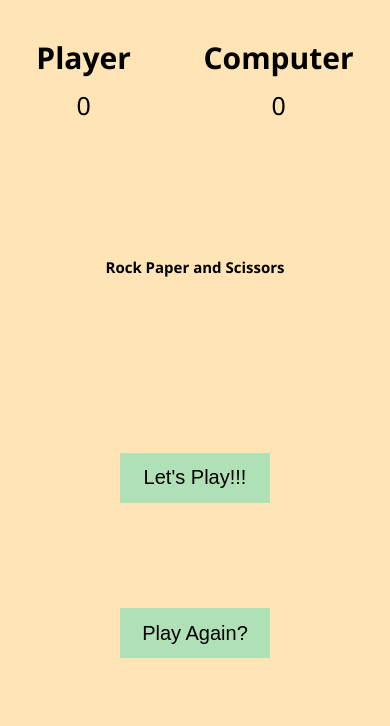
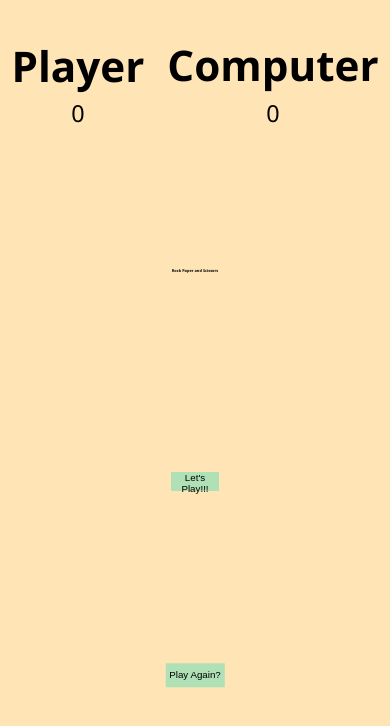
Before and after one commit to phamduylong/rockpaperscissors, a plain HTML site: page index.html in a window 390 px wide. Shown: the top 726 px of the page. Drawn offline with Linux system fonts and the light colour scheme.

Commit message:
made page responsive & add mobile support

```diff
--- a/style.css
+++ b/style.css
@@ -16,12 +16,12 @@ section {
     align-items: center;
 }
 .score h2 {
-    font-size: 30px;
+    font-size: 5vh;
 }
 .score p {
     text-align: center;
-    padding: 10px;
-    font-size: 25px;
+    padding: 2%;
+    font-size: 2vw;
 }
 .intro {
     color: black;
@@ -32,15 +32,15 @@ section {
     justify-content: space-around;
 }
 .intro h1 {
-    font-size: 15px;
+    font-size: 1vw;
 }
 .intro button,.match button {
-    width: 150px;
-    height: 50px;
+    width: 9vw;
+    height: 3vw;
     background: none;
     border: none;
     background-color: #b0e0b6;
-    font-size: 20px;
+    font-size: 1.5vw;
     cursor: pointer;
 }
 .match {
@@ -52,7 +52,7 @@ section {
 .winner {
     color:black;
     text-align: center;
-    font-size: 15px;
+    font-size: 2vw;
 }
 .hands, .options {
     display: flex;
@@ -62,6 +62,12 @@ section {
 .player-hand {
     transform: rotateY(180deg);
 }
+
+.player-hand, .computer-hand {
+    max-height: 100%;
+    max-width: 100%;
+}
+
 div.fadeOut {
     opacity: 0;
     pointer-events: none;
@@ -76,25 +82,25 @@ div.fadeIn {
         transform: rotateY(180deg) translateY(0px)
     }
     15% {
-        transform: rotateY(180deg) translateY(-50px);
+        transform: rotateY(180deg) translateY(-20%);
     }
     25% {
         transform: rotateY(180deg) translateY(0px)
     }
     35% {
-        transform: rotateY(180deg) translateY(-50px);
+        transform: rotateY(180deg) translateY(-20%);
     }
     50% {
         transform: rotateY(180deg) translateY(0px)
     }
     65% {
-        transform: rotateY(180deg) translateY(-50px);
+        transform: rotateY(180deg) translateY(-20%);
     }
     75% {
         transform: rotateY(180deg) translateY(0px)
     }
     85% {
-        transform: rotateY(180deg) translateY(-50px);
+        transform: rotateY(180deg) translateY(-20%);
     }
     100% {
         transform: rotateY(180deg) translateY(0px)
@@ -105,25 +111,25 @@ div.fadeIn {
         transform: translateY(0px);
     }
     15% {
-        transform: translateY(-50px);
+        transform: translateY(-20%);
     }
     25% {
         transform: translateY(0px);
     }
     35% {
-        transform: translateY(-50px);
+        transform: translateY(-20%);
     }
     50% {
         transform: translateY(0px);
     }
     65% {
-        transform: translateY(-50px);
+        transform: translateY(-20%);
     }
     75% {
         transform: translateY(0px);
     }
     85% {
-        transform: translateY(-50px);
+        transform: translateY(-20%);
     }
     100% {
         transform: translateY(0px);
@@ -132,14 +138,54 @@ div.fadeIn {
 #replay {
     margin: 0;
     position: absolute;
-    top: 75%;
+    top: 80%;
     left: 50%;
     -ms-transform: translate(-50%, -50%);
     transform: translate(-50%, -50%);
-    width: 150px;
-    height: 50px;
+    width: 9vw;
+    height: 3vw;
     background-color: #b0e0b6;
     border: none;
-    font-size: 20px;
+    font-size: 1.25vw;
     cursor: pointer;
 }
+
+@media screen and (orientation: portrait) {
+
+    .intro button,.match button {
+        width: 12.5vw;
+        height: 5vw;
+        background: none;
+        border: none;
+        background-color: #b0e0b6;
+        font-size: 2.5vw;
+        cursor: pointer;
+    }
+
+    #replay {
+        margin: 0;
+        position: absolute;
+        top: 80%;
+        left: 50%;
+        -ms-transform: translate(-50%, -50%);
+        transform: translate(-50%, -50%);
+        width: 15vw;
+        height: 6vw;
+        background-color: #b0e0b6;
+        border: none;
+        font-size: 2.5vw;
+        cursor: pointer;
+    }
+
+    .score p {
+        text-align: center;
+        padding: 2%;
+        font-size: 6vw;
+    }
+
+    .winner {
+        color:black;
+        text-align: center;
+        font-size: 4vw;
+    }
+}
```
